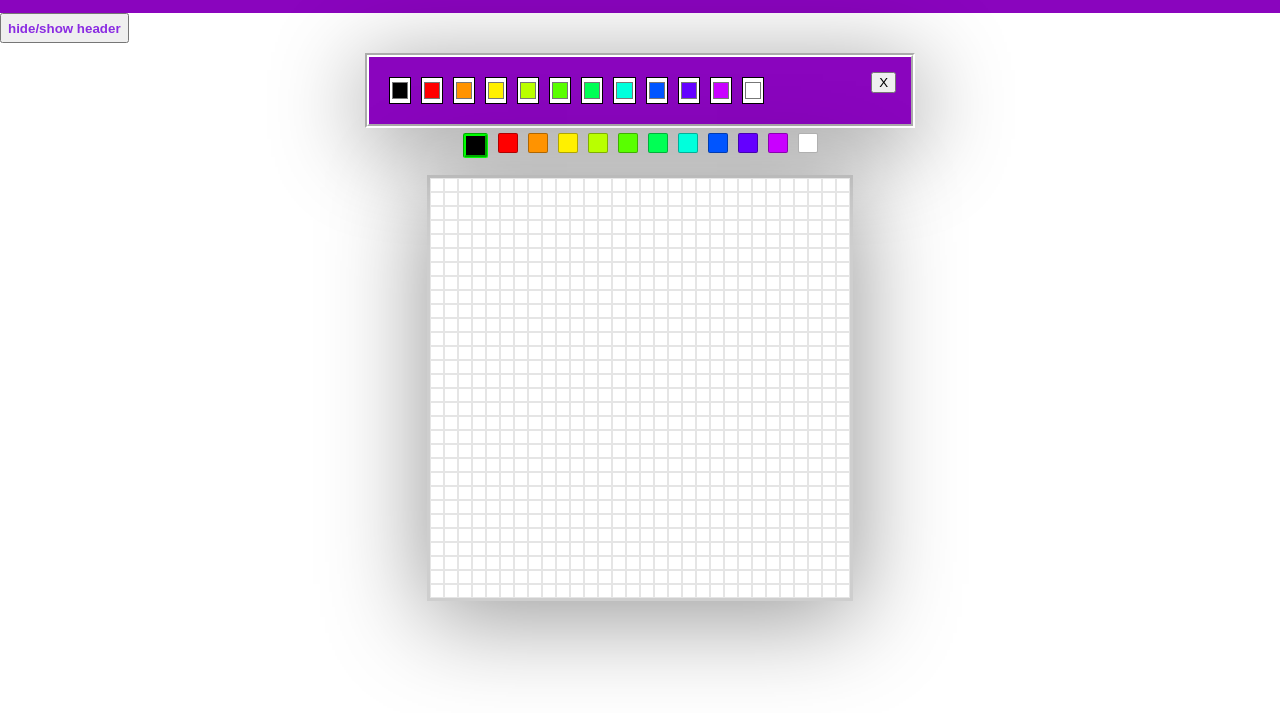
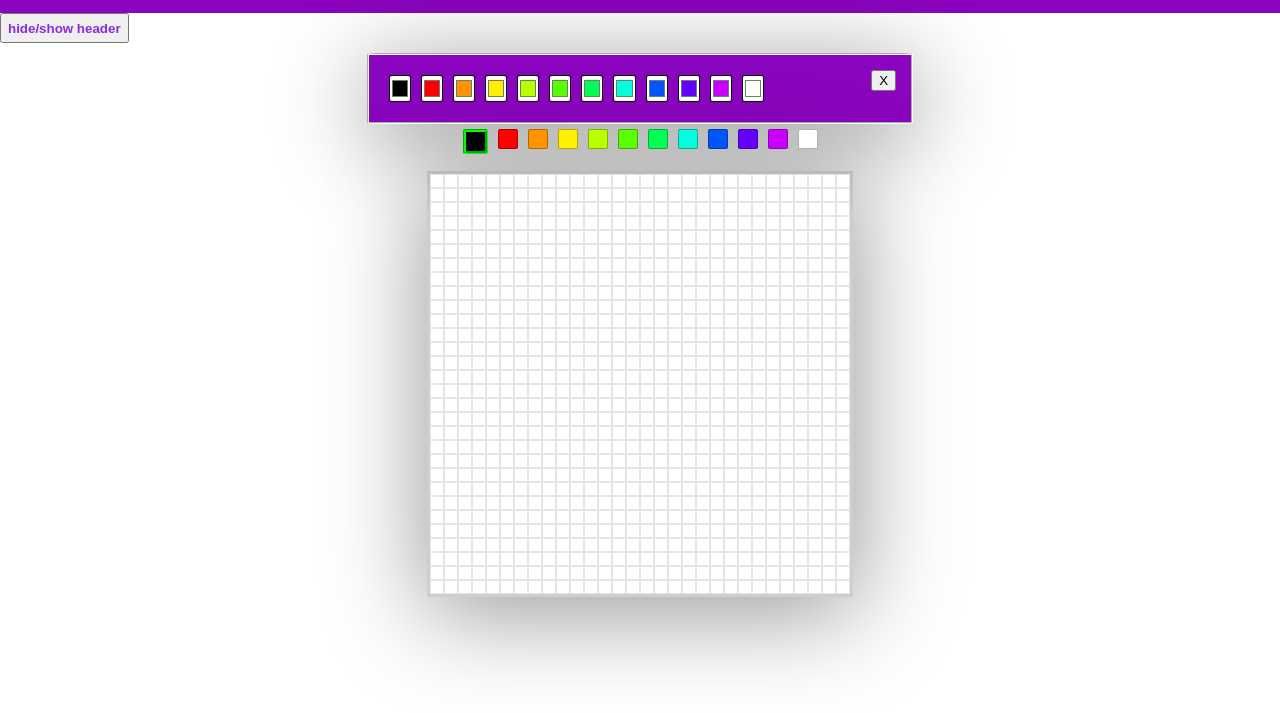
Before and after one commit to danielPantalena/Pixel-Art, a plain HTML site: page index.html in a window 1280 px wide. Both pictures are taken after a click on the button "select colors". Shown: the part 57-770 px from the top of the page. Drawn offline with Linux system fonts and the light colour scheme.

Commit message:
new border to settings

```diff
--- a/style.css
+++ b/style.css
@@ -20,7 +20,8 @@ h1 {
 .settings {
   width: 40%;
   margin: 0 auto;
-  border: 4px groove white;
+  border: 2px groove white;
+  border-radius: 2%;
   box-shadow: 1px 14px 93px 2px rgba(0, 0, 0, 0.41);
   background-color: rgb(138, 5, 190);
   margin-top: 10px;
@@ -31,6 +32,7 @@ h1 {
   background-color: white;
   margin: 5px;
   padding: 0;
+  border-radius: 10%;
 }
 
 form > input, label {
```
